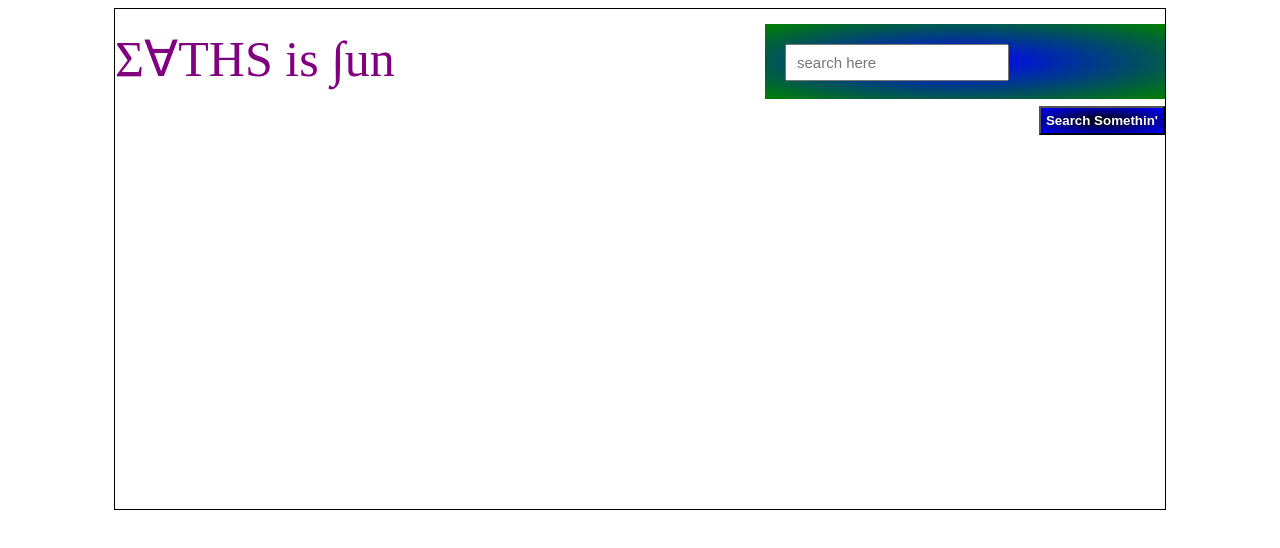
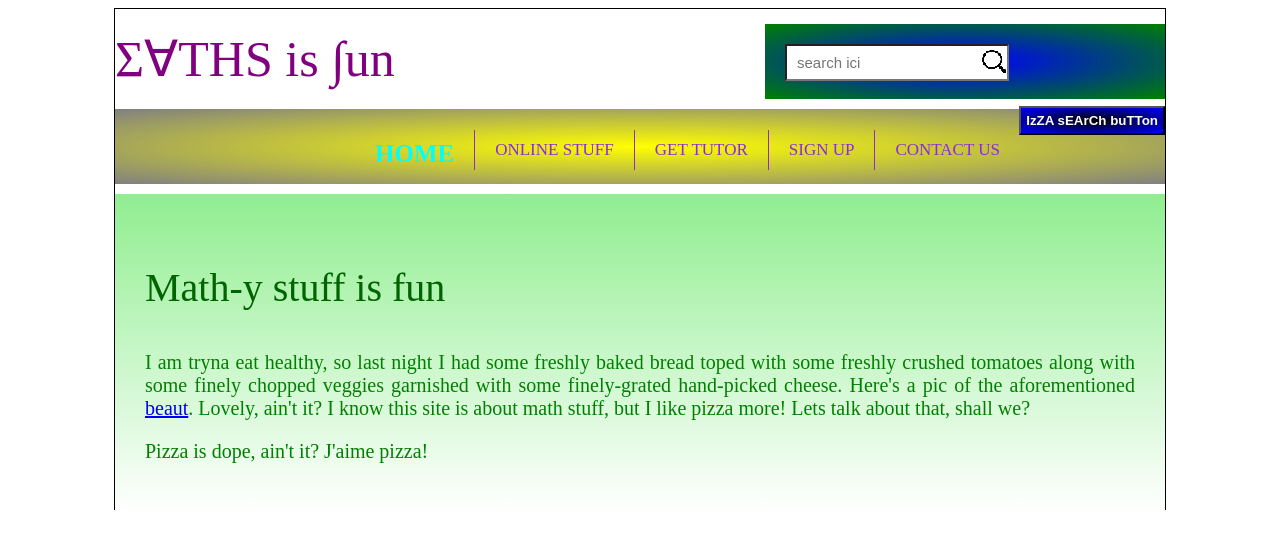
Before and after one commit to kunnapool/Math-Website-html-css-, a plain HTML site: page index.html in a window 1280 px wide. Drawn offline with Linux system fonts and the light colour scheme.

Commit message:
Added menubar and paragraph stuff

```diff
--- a/index.html
+++ b/index.html
@@ -58,14 +58,47 @@
 
                     <form method="get">
 
-                        <input type="text" class="text" placeholder="search here" id="textBar">
+                        <input type="text" class="text" placeholder="search ici" id="textBar">
 
-                        <input type="submit" value="Search Somethin'" id="submit">
+                        <input type="submit" value="IzZA sEArCh buTTon" id="submit">
+
                     </form>
 
 
                 </div>
 
+                <div class="clear"></div>
+
+
+            </div>
+
+            <!--
+                        MENU
+            -->
+            <div class="menu" id="menu">
+
+                <ul>
+
+                    <li><a href="#" class="active">Home</a></li>
+
+                    <li><a href="#">Online stuff</a></li>
+
+                    <li><a href="#">Get Tutor</a></li>
+
+                    <li><a href="#">Sign up</a></li>
+
+                    <li><a href="#">Contact us</a></li>
+
+
+                </ul>
+
+            </div>
+
+            <div id="introduction">
+
+                <h3>Math-y stuff is fun</h3>
+                <p>I am tryna eat healthy, so last night I had some freshly baked bread toped with some freshly crushed tomatoes along with some finely chopped veggies garnished with some finely-grated hand-picked cheese. Here's a pic of the aforementioned <a href="https://www.google.com/search?biw=1005&bih=821&tbm=isch&sa=1&ei=JZ81XL_wM8aq0PEPhsqS4AE&q=veggie+pizza&oq=veggie+pizza&gs_l=img.3..0i67j0j0i67j0l7.7151.8089..8388...0.0..0.138.629.5j2......0....1..gws-wiz-img.......0i7i30j0i10.A27yu5Ty3xc#imgrc=_" target="_blank">beaut</a>. Lovely, ain't it? I know this site is about math stuff, but I like pizza more! Lets talk about that, shall we?</p>
+                <p>Pizza is dope, ain't it? J'aime pizza!</p>
 
             </div>
 
--- a/styling.css
+++ b/styling.css
@@ -54,7 +54,12 @@ h1 a
     padding: 10px;
     font-size: 15px;
 
+    background: white url(images/search.png) right center no-repeat;
+
 }
+
+
+
 
 #submit
 {
@@ -66,3 +71,97 @@ h1 a
     margin-top: 25px;
     background: radial-gradient(black, blue);
 }
+
+.clear
+{
+    clear: both;
+}
+
+
+ul
+{
+    list-style: none;
+}
+
+
+#menu
+{
+
+    height: 70px;
+    background: radial-gradient(yellow, grey);
+    padding-top: 5px;
+    padding-left: 200px;
+}
+
+
+.menu ul li
+{
+
+    float: left;
+    padding-left: 20px;
+    padding-right: 20px;
+    padding-top: 10px;
+    height: 20px;
+    border-right: 1px solid blueviolet;
+    height: 30px;
+
+
+}
+
+#menu ul li a
+{
+    color: blueviolet;
+    text-decoration: none;
+    text-transform: uppercase;
+    font-size: 17px;
+    font-weight: 500;
+    transform: scale(1.5);
+
+    transition: font-size 0.5s;
+
+    /* other browsers */
+    -webkit-transition: font-size 0.5s;
+    -moz-transition: font-size 0.5s;
+    -o-transition: font-size 0.5s;
+    -ms-transition: font-size 0.5s;
+
+}
+
+/* remove last | */
+#menu ul li:last-child
+{
+
+    border-right: none;
+}
+
+#menu ul li a:hover, #menu ul li a.active
+{
+
+    font-size: 25px;
+    font-weight: bold;
+    color: aqua;
+    transform: scale(1.5);
+
+}
+
+#introduction
+{
+    background: linear-gradient(lightgreen, white);
+    padding: 30px;
+    margin-top: 10px;
+    margin-bottom: 10px;
+}
+
+#introduction h3
+{
+    font-size: 40px;
+    color: darkgreen;
+    font-weight: normal;
+}
+
+#introduction p
+{
+    font-size: 20px;
+    color: green;
+    text-align: justify;
+}
```
Also changed, not shown: images/credits.txt (added), images/pizza.png (deleted), images/search.png (added), 2 other files.
